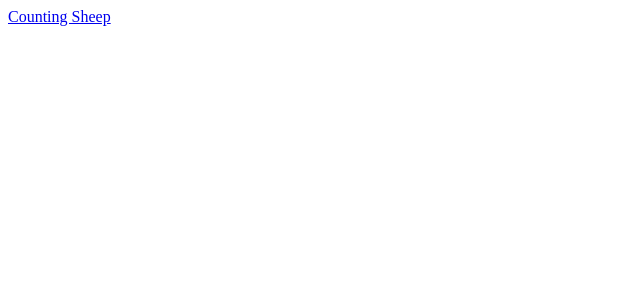
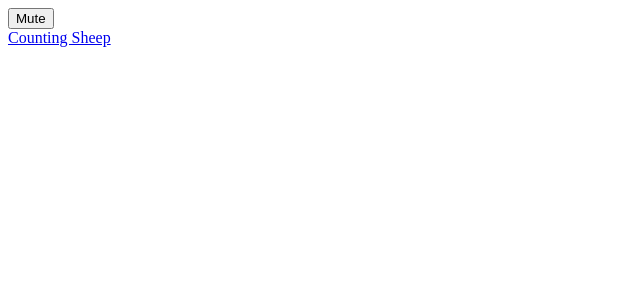
Before and after one commit to jpyepez/web-toys, a React (Vite) app: page / in a window 1280 px wide. Shown: the top 300 px of the page, without its empty margins (0-640 px from the left). Built offline with nearby package versions, Linux system fonts and the light colour scheme.

Commit message:
feat(shell): GREEN - MuteToggle in root chrome writes through to Sound [slice 06]
Co-Authored-By: Claude Opus 4.7 (1M context) <noreply@anthropic.com>

```diff
--- /dev/null
+++ b/src/shell/MuteToggle.tsx
@@ -0,0 +1,29 @@
+import { useState } from 'react';
+import type { Sound } from './sound';
+
+/**
+ * The Shell's mute toggle: a single chrome control that silences (or restores)
+ * all synthesized sound across the app. Writes through to the shared Sound
+ * utility, which owns the muted state and its localStorage persistence —
+ * this component just renders the toggle and dispatches the change.
+ *
+ * Haptics are deliberately *not* muted (per PRD): mute is about silencing
+ * sound in quiet places, not removing tactile feedback.
+ */
+export function MuteToggle({ sound }: { sound: Sound }) {
+  // Initial UI state mirrors the persisted preference Sound restored on construction.
+  // The toggle is the only writer of mute state, so a one-way mirror is enough.
+  const [muted, setMuted] = useState(() => sound.isMuted());
+
+  const toggle = () => {
+    const next = !muted;
+    setMuted(next);
+    sound.setMuted(next);
+  };
+
+  return (
+    <button type="button" onClick={toggle} aria-pressed={muted}>
+      {muted ? 'Unmute' : 'Mute'}
+    </button>
+  );
+}
--- a/src/shell/createAppRouter.tsx
+++ b/src/shell/createAppRouter.tsx
@@ -11,6 +11,7 @@ import { Home } from './Home';
 import { ToyHost } from './ToyHost';
 import { createSound, type Sound } from './sound';
 import { createHaptics, type Haptics } from './haptics';
+import { MuteToggle } from './MuteToggle';
 
 type AppRouterOptions = {
   /** Injectable history — tests pass a memory history; the app uses the default. */
@@ -33,7 +34,14 @@ export function createAppRouter(toys: ToyEntry[], options: AppRouterOptions = {}
   const haptics = options.haptics ?? createHaptics();
 
   const rootRoute = createRootRoute({
-    component: () => <Outlet />,
+    // The mute toggle lives at the root so it's part of the Shell chrome on
+    // both the launcher and a mounted Toy — a single always-visible control.
+    component: () => (
+      <>
+        <MuteToggle sound={sound} />
+        <Outlet />
+      </>
+    ),
   });
 
   const homeRoute = createRoute({
```
